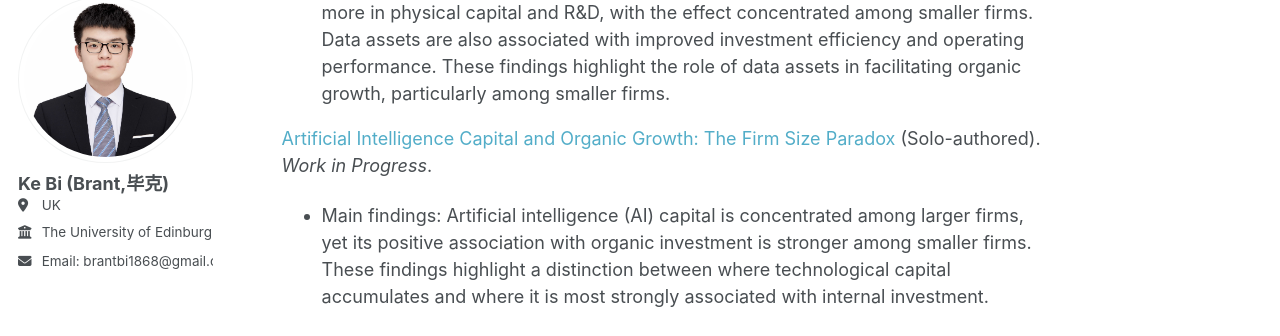
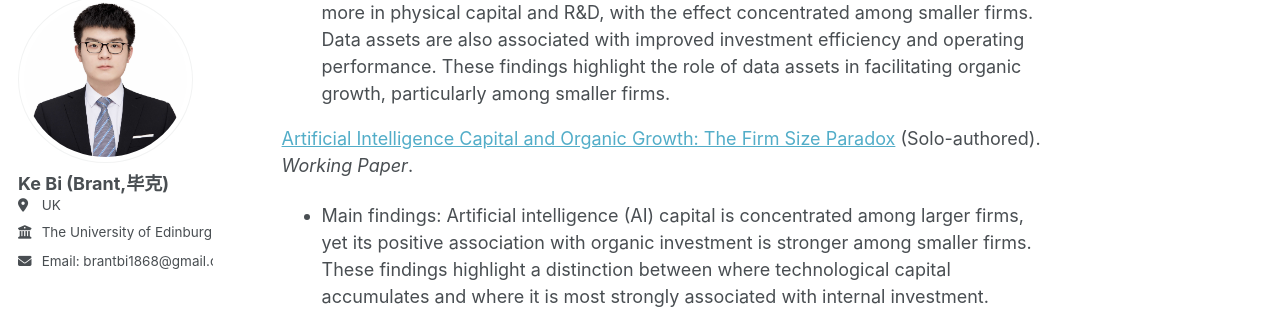
Before and after one commit to brant1868/brant1868.github.io, a Jekyll site: the page built from _pages/about.md, in a window 1280 px wide and 900 px high, scrolled down 2920 px. Shown: the part 105-441 px from the top of the window. Built offline with Jekyll 4.4.1, drawn with Linux system fonts in a browser that asks for light colours; a script bundle is joined from its source files by our own code; library files that are not in the unit come from our copies; some of the changed lines change nothing that is shown.

Commit message:
Update about.md

```diff
--- a/_pages/about.md
+++ b/_pages/about.md
@@ -272,7 +272,10 @@ My research examines how firms' data assets and artificial intelligence (AI) cap
 [Data Assets, Organic Growth, and Efficiency](https://drive.google.com/file/d/1ie99rTEbM1nXDU970mZhnx3mpPh9ctxn/view?usp=drive_link){:target="_blank" } (Solo-authored). _Working Paper_.
 - Main findings: This paper examines how accumulated data assets shape firms' internal investment and operating efficiency. Firms with greater data assets invest more in physical capital and R&D, with the effect concentrated among smaller firms. Data assets are also associated with improved investment efficiency and operating performance. These findings highlight the role of data assets in facilitating organic growth, particularly among smaller firms.
 
+<!--
 <a style="text-decoration: none; cursor: text;">Artificial Intelligence Capital and Organic Growth: The Firm Size Paradox</a> (Solo-authored). _Work in Progress_.
+-->
+[Artificial Intelligence Capital and Organic Growth: The Firm Size Paradox](https://drive.google.com/file/d/1awVQAIe8XZzXWf0JcyB108UBToG1ONQL/view?usp=drive_link){:target="_blank" } (Solo-authored). _Working Paper_.
 - Main findings: Artificial intelligence (AI) capital is concentrated among larger firms, yet its positive association with organic investment is stronger among smaller firms. These findings highlight a distinction between where technological capital accumulates and where it is most strongly associated with internal investment.
 
 
```
